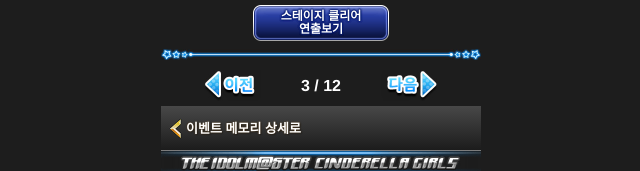
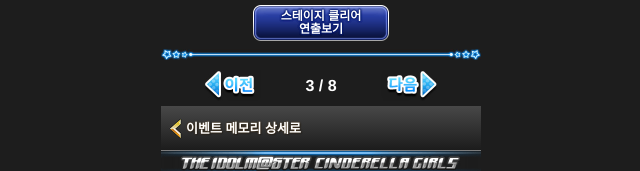
Before and after one commit to crow88/missinglink, a plain HTML site: page 12008305/memory/event_story_inline_detail/1930/3/win/index.html in a window 1280 px wide. Shown: the part 508-679 px from the top of the page, 319-959 px from the left. Drawn offline with Linux system fonts and the light colour scheme; no server answers.

Commit message:
Update index.html

```diff
--- a/12008305/memory/event_story_inline_detail/1930/3/win/index.html
+++ b/12008305/memory/event_story_inline_detail/1930/3/win/index.html
@@ -255,7 +255,7 @@
                     <img src="../../../../../../12008305/image_sp/ui/episode/epi_button_voicetext_prev_kr.jpg" width="57" id="moveLeft"></a><br>
                 </div>
                 <div style="width:120px; text-align:center; line-height:31px; font-size:16px;">
-                    3 / 12
+                    3 / 8
                 </div>
                 <div style="width:100px; text-align:left;">
                     <a href="https://crow88.github.io/missinglink/12008305/memory/event_story_inline_detail/1930/4/meet/">
```
